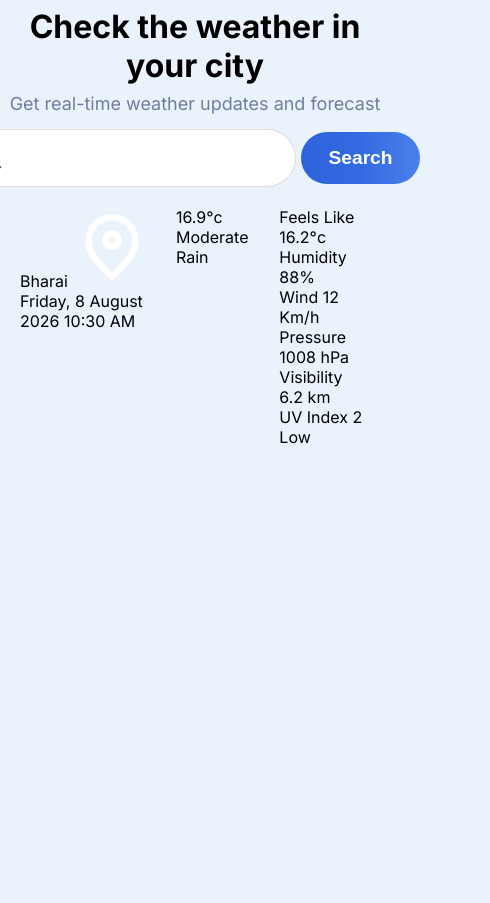
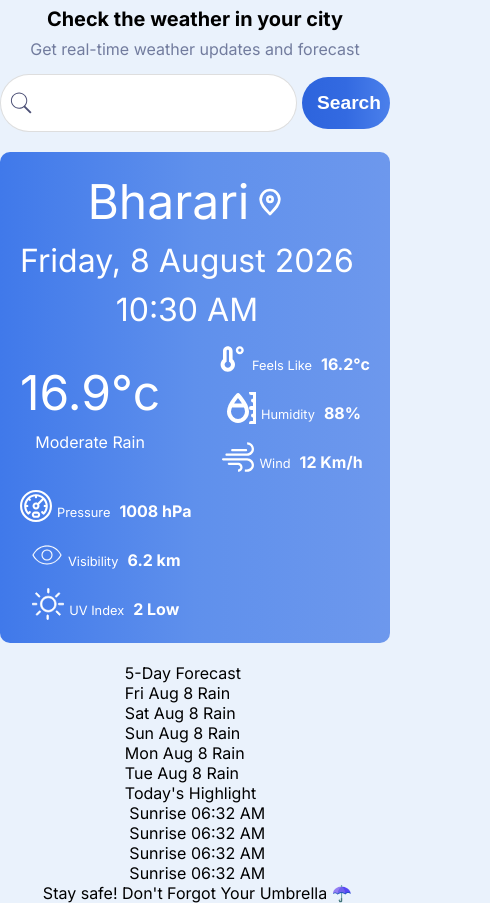
Before and after one commit to CodeWithMishu/MausamApp, a plain HTML site: page index.html in a window 390 px wide. Shown: the part 103-1006 px from the top of the page, 490 px wide, since content can reach past the window. Before the commit the page ends 844 px from the top, so only its background shows below. Drawn offline with Linux system fonts and the light colour scheme.

Commit message:
Refactor HTML structure and enhance CSS styling for improved layout and responsiveness
- Updated HTML to use self-closing tags and improved indentation for better readability.
- Enhanced the main layout with flexbox for better alignment and spacing.
- Added new SVG icons for weather details (humidity, pressure, visibility, wind).
- Improved CSS styles for weather information display, including responsive adjustments.
- Introduced new classes for better organization of weather detail sections.

```diff
--- a/index.html
+++ b/index.html
@@ -1,36 +1,37 @@
-<!DOCTYPE html>
+<!doctype html>
 <html lang="en">
   <head>
-    <meta charset="UTF-8">
-    <meta name="viewport" content="width=device-width, initial-scale=1.0">
+    <meta charset="UTF-8" />
+    <meta name="viewport" content="width=device-width, initial-scale=1.0" />
     <title>MausamApp</title>
-    <link rel="stylesheet" href="style.css">
+    <link rel="stylesheet" href="style.css" />
   </head>
   <body>
     <nav>
       <ul id="navbar">
         <li>
           <div class="logo-element">
-                    <img src="Assets/logo.svg" alt="Logo Image">
+            <img src="Assets/logo.svg" alt="Logo Image" />
             <span>MausamApp</span>
           </div>
         </li>
         <li>
-                    <img src="Assets/theme-light.svg" alt="light theme icon">
-                    <img src="Assets/menu-toggle.svg" alt="menu toggle icon">
+          <img src="Assets/theme-light.svg" alt="light theme icon" />
+          <img src="Assets/menu-toggle.svg" alt="menu toggle icon" />
         </li>
       </ul>
     </nav>
 
     <main>
       <section class="hero">
-<div class="hero-text"><span>Check the weather in your city</span>
+        <div class="hero-text">
+          <span>Check the weather in your city</span>
           <span>Get real-time weather updates and forecast</span>
         </div>
         <div class="location-input">
           <div class="text-input">
-        <img src="Assets/search.svg" alt="search icon">
-        <input type="text" name="location" id="location">
+            <img src="Assets/search.svg" alt="search icon" />
+            <input type="text" name="location" id="location" />
           </div>
           <button id="search">Search</button>
         </div>
@@ -39,8 +40,8 @@
       <section id="current-wheather">
         <div class="location-info">
           <div>
-            <span>Bharai</span>
-            <img src="Assets/location.svg" alt="location icon">
+            <span id="city">Bharari</span>
+            <img src="Assets/location.svg" alt="location icon" />
           </div>
           <span>Friday, 8 August 2026</span>
           <span>10:30 AM</span>
@@ -49,33 +50,120 @@
           <span class="temperature">16.9°c</span>
           <span>Moderate Rain</span>
         </div>
-    <div class="weather-detail">
+        <div class="weather-detail-1">
           <div class="tempt">
-            <span>Feels Like</span>
-            <span>16.2°c</span>
+            <img src="Assets/weather-info/tempt.svg" alt="weather info">
+            <div>
+                <span class="w-title">Feels Like</span>
+                <span class="w-value">16.2°c</span>
+            </div>
           </div>
           <div class="humidity">
-            <span>Humidity</span>
-            <span>88%</span>
+            <img src="Assets/weather-info/humidity.svg" alt="humidity icon">
+            <div>
+                <span class="w-title">Humidity</span>
+                <span class="w-value">88%</span>
             </div>
-        <div class="Wind">
-            <span>Wind</span>
-            <span>12 Km/h</span>
           </div>
+          <div class="wind">
+            <img src="Assets/weather-info/wind.svg" alt="wind icon">
+            <div>
+
+                <span class="w-title">Wind</span>
+                <span class="w-value">12 Km/h</span>
+            </div>
+          </div>
+          </div>
+          <div class="weather-detail-2">
+
               <div class="pressure">
-            <span>Pressure</span>
-            <span>1008 hPa</span>
+                <img src="Assets/weather-info/pressure.svg" alt="pressure icon">
+                <div>
+
+                    <span class="w-title">Pressure</span>
+                    <span class="w-value">1008 hPa</span>
+                </div>
                 </div>
                 <div class="visibility">
-            <span>Visibility</span>
-            <span>6.2 km</span>
+                    <img src="Assets/weather-info/visibility.svg" alt="visibility icon">
+                    <div>
+                        <span class="w-title">Visibility</span>
+                        <span class="w-value">6.2 km</span>
+                    </div>
                 </div>
                 <div class="uvindex">
-            <span>UV Index</span>
-            <span>2 Low</span>
+                    <img src="Assets/weather-info/uvindex.svg" alt="uv index icon">
+                    <div>
+                        <span class="w-title">UV Index</span>
+                        <span class="w-value">2 Low</span>
+                    </div>
                 </div>
             </div>
       </section>
+
+      <section class="other-info">
+        <div class="forecast">
+            <span>5-Day Forecast</span>
+            <div class="weekdays">
+                <div class="days">
+                    <span>Fri</span>
+                    <span>Aug 8</span>
+                    <span>Rain</span>
+                </div>
+                <div class="days">
+                    <span>Sat</span>
+                    <span>Aug 8</span>
+                    <span>Rain</span>
+                </div>
+                <div class="days">
+                    <span>Sun</span>
+                    <span>Aug 8</span>
+                    <span>Rain</span>
+                </div>
+                <div class="days">
+                    <span>Mon</span>
+                    <span>Aug 8</span>
+                    <span>Rain</span>
+                </div>
+                <div class="days">
+                    <span>Tue</span>
+                    <span>Aug 8</span>
+                    <span>Rain</span>
+                </div>
+            </div>
+        </div>
+        <div class="highlight">
+            <span>Today's Highlight</span>
+            <div class="h-type">
+                <div class="high">
+                    <img src="" alt="">
+                    <span>Sunrise</span>
+                    <span>06:32 AM</span>
+                </div>
+                <div class="high">
+                    <img src="" alt="">
+                    <span>Sunrise</span>
+                    <span>06:32 AM</span>
+                </div>
+                <div class="high">
+                    <img src="" alt="">
+                    <span>Sunrise</span>
+                    <span>06:32 AM</span>
+                </div>
+                <div class="high">
+                    <img src="" alt="">
+                    <span>Sunrise</span>
+                    <span>06:32 AM</span>
+                </div>
+            </div>
+        </div>
+      </section>
+      <footer>
+        <div>
+            <img src="" alt="">
+            Stay safe! Don't Forgot Your Umbrella ☂️
+        </div>
+      </footer>
     </main>
   </body>
 </html>
--- a/style.css
+++ b/style.css
@@ -5,13 +5,19 @@
 *{
     margin: 0;
     padding: 0;
+    box-sizing: border-box;
 }
 
 body{
     font-family: "Inter", sans-serif;
     background-color: #EAF2FC;
 }
-
+main{
+    display: flex;
+    flex-direction: column;
+    align-items: center;
+    justify-content: center;
+}
 
 /* Styling Navbar */
 #navbar{
@@ -51,15 +57,15 @@ body{
     flex-direction: column;
     justify-content: center;
     text-align: center;
+    align-items: center;
     gap: 8px;
 
     color: #727C9E;
-    font-size: large;
 
 }
 .hero-text span:first-child{
+    font-size: clamp(1rem, 1vw + 1rem, 3rem);
     color: black;
-    font-size: 2rem;
     font-weight: 700;
 }
 
@@ -68,9 +74,9 @@ body{
     display: flex;
     flex-direction: row;
     align-items: center;
-    justify-content: center;
+    justify-content: space-around;
     gap: 5px;
-    width: 70vh;
+    width: clamp(1rem,3vw+1rem,4rem);
 }
 
 .text-input{
@@ -101,7 +107,7 @@ body{
 }
 #search{
     padding: 15px;
-    width: 20%;
+    min-width: 44px;
     color: white;
     font-size: larger;
     font-weight: bold;
@@ -113,6 +119,114 @@ body{
 /* styling wheather info for a location */
 #current-wheather{
     display: flex;
+    flex-direction: row;
+    gap: 10px;
+    margin: 20px;
     padding: 20px;
+    /* max-width: 100%; */
+    min-width: 80%;
+    min-height: 200px;
+    border-radius: 10px;
+background: linear-gradient(90deg, rgba(64, 121, 234, 1) 0%, rgba(95, 144, 236, 1) 50%, rgba(109, 152, 237, 1) 100%);
+color: white;
+font-size: 0.8rem;
+    align-items: center;
+    justify-content: space-between;
 
+
+@media (max-width: 480px) {
+    /* flex-direction: column; */
+    flex-wrap: wrap;
+    min-width: 100%;
+    font-size: 2rem;
+    gap: 10px;
+
+    #city{
+        font-size: 3rem;
+    }
+    img{
+        width: 3rem;
+    }
 }
+
+
+img{
+    width: 2rem;
+}
+}
+
+.location-info{
+    display: flex;
+    flex-direction: column;
+    gap: 10px;
+    align-items: center;
+    justify-content: center;
+
+    div{
+        display: flex;
+        gap: 5px;
+        align-items: center;
+    }
+}
+
+#city{
+    font-size: 2rem;
+}
+
+.weather-status{
+    display: flex;
+    flex-direction: column;
+    align-items: center;
+    justify-content: center;
+    gap: 10px;
+    font-size: 1rem;
+    .temperature{
+        font-size: 3rem;
+    }
+}
+
+.weather-detail-1{
+    display: flex;
+    flex-direction: column;
+    align-items: center;
+    justify-content: center;
+    gap: 10px;
+    .tempt,.humidity,.wind{
+        display: flex;
+        flex-direction: row;
+        align-items: center;
+        justify-content: center;
+        gap: 5px;
+
+        span{
+            display: inline-block;
+        }
+    }
+}
+
+.weather-detail-2{
+    display: flex;
+    flex-direction: column;
+    align-items: center;
+    justify-content: center;
+    gap: 10px;
+    .pressure,.visibility,.uvindex{
+        display: flex;
+        flex-direction: row;
+        align-items: center;
+        justify-content: center;
+        gap: 5px;
+
+        span{
+            display: inline-block;
+        }
+    }
+}
+
+.w-title{
+    font-size: 0.8rem;
+}
+.w-value{
+    font-size: 1rem;
+    font-weight: bold;
+}
```
Also changed, not shown: Assets/weather-info/humidity.svg (added), Assets/weather-info/pressure.svg (added), Assets/weather-info/tempt.svg (added), Assets/weather-info/uvindex.svg (added), Assets/weather-info/visibility.svg (added), Assets/weather-info/wind.svg (added). Lines whose indentation alone changed are shown as unchanged.
